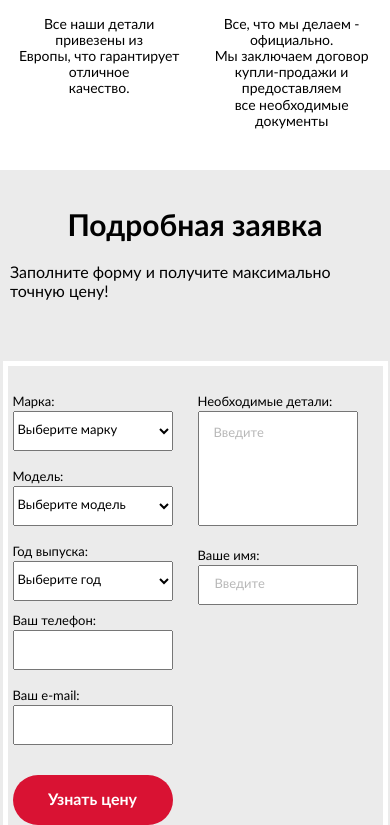
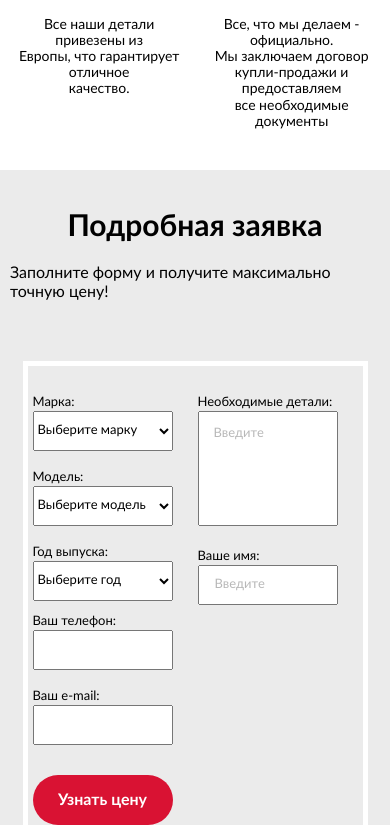
Before and after one commit to braivs/psd2htmlCarcaseRepair, a plain HTML site: page docs/index.html in a window 390 px wide. Shown: the part 1175-2000 px from the top of the page. Drawn offline with Linux system fonts and the light colour scheme.

Commit message:
+ adaptive

```diff
--- a/src/sass/media.sass
+++ b/src/sass/media.sass
@@ -97,6 +97,7 @@
         &-top
             &-logo
                 font-size: 20px
+                margin-right: 30px
             &-contact
                 &-title
                     font-size: 20px
@@ -124,10 +125,13 @@
         padding-top: 40px
         padding-bottom: 40px
         &-form
-            // margin: 30px -40px 30px -10px
             padding: 30px 0px 30px 5px
-            // margin-left: 20px
-            // grid-template-columns: auto
+            &-column
+                &-row
+                    select, input, textarea
+                        width: 140px
+                    button
+                        width: 140px
 
     .detailes
         margin-top: 40px
--- a/src/sass/style.sass
+++ b/src/sass/style.sass
@@ -171,6 +171,7 @@ h2
     &-title
         font-size: 30px
         font-weight: 700
+        text-align: center
     .container-inner
         margin-top: 60px
         display: flex
```
Also changed, not shown: docs/css/media.css, docs/css/style.css.
